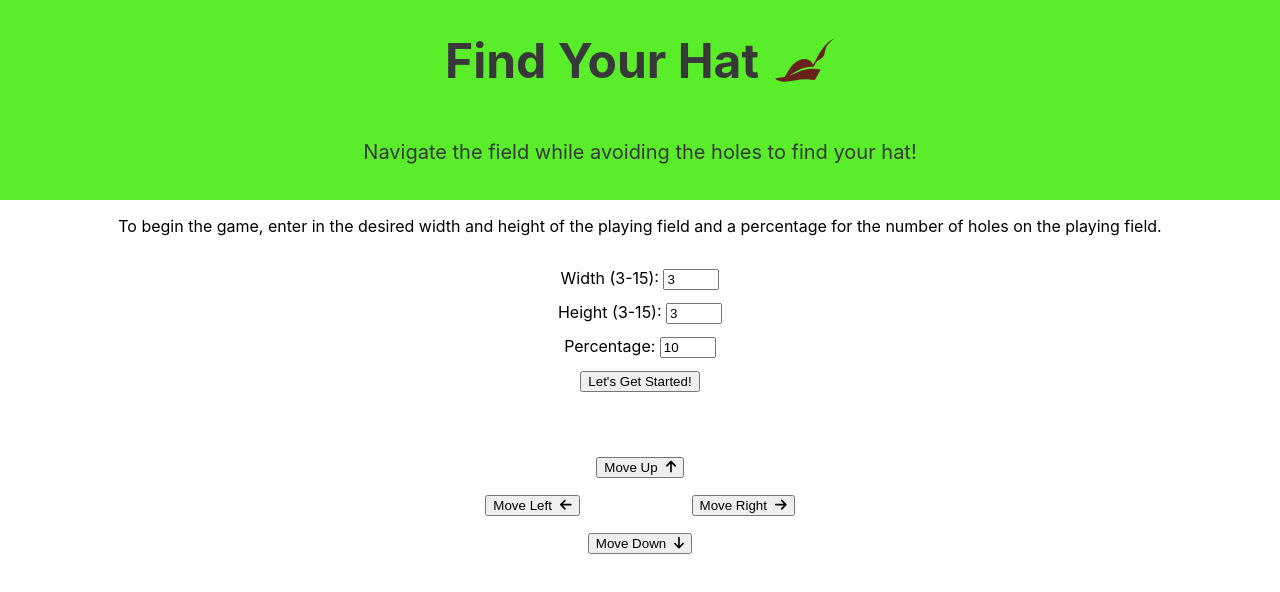
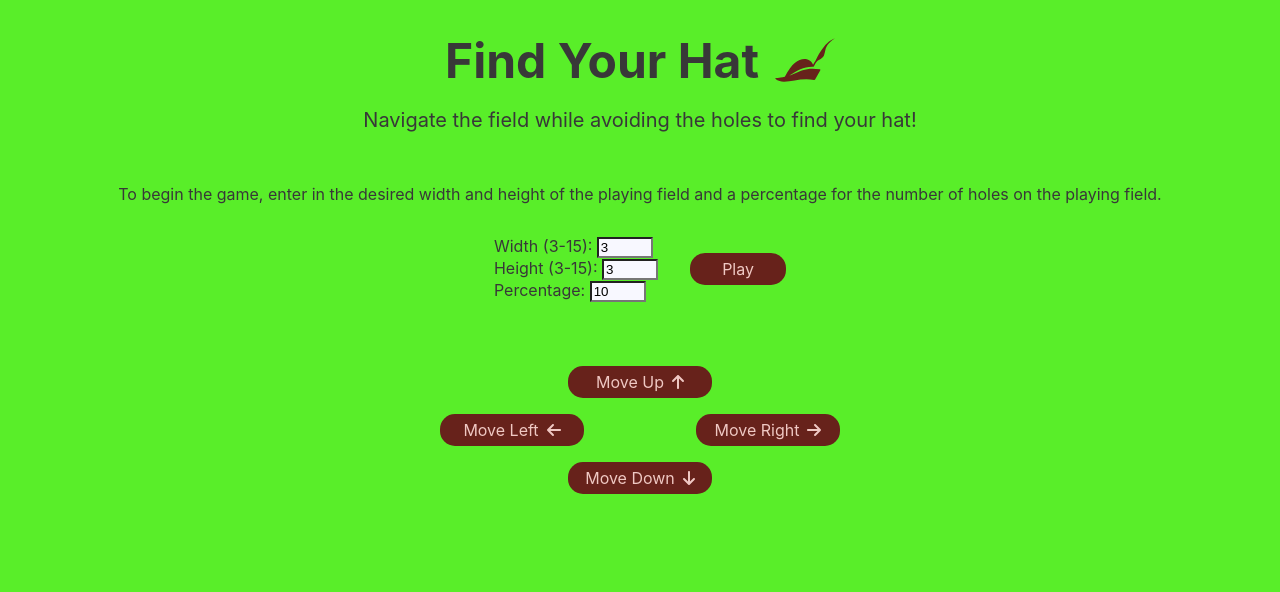
Before and after one commit to bradywinslow/findYourHat, a React (Create React App) app: page / in a window 1280 px wide. Shown: the top 592 px of the page. Built offline with nearby package versions, Linux system fonts and the light colour scheme.

Commit message:
style background color, header, starting form, and movement buttons

```diff
--- a/src/App.css
+++ b/src/App.css
@@ -1,4 +1,4 @@
-.App {
+* {
   background-color: #59EE29;
 }
 
--- a/src/components/Field.jsx
+++ b/src/components/Field.jsx
@@ -4,8 +4,8 @@ import styles from '../styles/Field.module.css';
 export default function Field({ fieldData }) {
 
     return (
-        <div className={styles.field}>
-            <table>
+        <div className={styles.fieldContainer}>
+            <table className={styles.field}>
                 <tbody>
                     {fieldData.map((row, rowIndex) => {
                         return (
--- a/src/components/Header.jsx
+++ b/src/components/Header.jsx
@@ -5,12 +5,12 @@ import { faPiedPiperHat } from '@fortawesome/free-brands-svg-icons';
 
 export default function Header() {
     return (
-        <div className={styles.HeaderContainer}>
-            <div className={styles.HeaderTitle}>
-                <h1 className={styles.Title}>Find Your Hat</h1>
-                <FontAwesomeIcon icon={faPiedPiperHat} className={styles.HeaderHat}/>
+        <div className={styles.headerContainer}>
+            <div className={styles.headerTitle}>
+                <h1 className={styles.title}>Find Your Hat</h1>
+                <FontAwesomeIcon icon={faPiedPiperHat} className={styles.headerHat}/>
             </div>
-            <div className={styles.GameInstructions}>
+            <div className={styles.gameInstructions}>
                 <p>Navigate the field while avoiding the holes to find your hat!</p>
             </div>
         </div>
--- a/src/components/StartingForm.jsx
+++ b/src/components/StartingForm.jsx
@@ -103,15 +103,17 @@ export default function StaringForm() {
     }
 
     return (
-        <div>
-            <div className={styles.Instructions}>
+        <div className={styles.startingContainer}>
+            <div className={styles.startingInstructions}>
                 <p>To begin the game, enter in the desired width and height of the playing field and a percentage for the number of holes on the playing field.</p>
             </div>
             <form onSubmit={handleSubmit}>
-                <div className={styles.StartingForm}>
+                <div className={styles.startingForm}>
+                    <div>
                         <div>
                             <label htmlFor='width'>Width (3-15): </label>
                             <input
+                                className={styles.inputField}
                                 type='number'
                                 name='width'
                                 id='width'
@@ -125,6 +127,7 @@ export default function StaringForm() {
                         <div>
                             <label htmlFor='height'>Height (3-15): </label>
                             <input
+                                className={styles.inputField}
                                 type='number'
                                 name='height'
                                 id='height'
@@ -138,6 +141,7 @@ export default function StaringForm() {
                         <div>
                             <label htmlFor='percentage'>Percentage: </label>
                             <input
+                                className={styles.inputField}
                                 type='number'
                                 name='percentage'
                                 id='percentage'
@@ -149,8 +153,9 @@ export default function StaringForm() {
                                 onChange={handlePercentageInput}
                             />
                         </div>
-                    <div>
-                        <input type='submit' value="Let's Get Started!"></input>
+                    </div>
+                    <div className={styles.submitButtonContainer}>
+                        <input className={styles.submitButton} type='submit' value="Play"></input>
                     </div>
                 </div>
             </form>
--- a/src/styles/Field.module.css
+++ b/src/styles/Field.module.css
@@ -1,4 +1,4 @@
-.field {
+.fieldContainer {
     display: flex;
     justify-content: center;
     margin: 2rem 0 2rem 0;
@@ -9,6 +9,7 @@
     display: flex;
     justify-content: center;
     gap: 2rem;
+    background-color: ghostwhite;
 }
 
 .tableData {
@@ -17,4 +18,5 @@
     align-items: center;
     width: 4.5rem;
     height: 4.5rem;
+    background-color: ghostwhite;
 }
--- a/src/styles/GameOverModal.module.css
+++ b/src/styles/GameOverModal.module.css
@@ -14,13 +14,15 @@
     display: flex;
     flex-direction: column;
     align-items: center;
-    background-color: white;
-    padding: 20px;
+    background-color: ghostwhite;
+    padding: 2rem 2rem 2rem 2rem;
     border-radius: 15px;
 }
 
 .modalText {
     text-align: center;
+    background-color: ghostwhite;
+    margin-bottom: 1.25rem;
 }
 
 .modalButton {
@@ -30,5 +32,10 @@
     font: inherit;
     line-height: 1;
     cursor: pointer;
-    width: 6rem;
+    width: 7rem;
+    border-radius: 15px;
+    border: none;
+    background-color: #67221B;
+    color: #EFC8C3;
+    margin-bottom: 0.5rem;
 }
--- a/src/styles/Header.module.css
+++ b/src/styles/Header.module.css
@@ -1,29 +1,30 @@
-.HeaderContainer {
+.headerContainer {
     display: flex;
     flex-direction: column;
     justify-content: center;
     align-items: center;
     color: #383838;
-    background-color: #59EE29;
 }
 
-.HeaderTitle {
+.headerTitle {
     display: flex;
     align-items: center;
     height: 7.5rem;
     gap: 1rem;
 }
 
-.Title {
+.title {
     font-size: 3rem;
 }
 
-.HeaderHat {
+.headerHat {
     height: 3rem;
     color: #67221B;
 }
 
-.GameInstructions {
+.gameInstructions {
+    display: flex;
+    text-align: center;
     font-size: 1.25rem;
-    margin-bottom: 1rem;
+    margin: -2rem 2rem 1rem 2rem;
 }
--- a/src/styles/MovementButtons.module.css
+++ b/src/styles/MovementButtons.module.css
@@ -15,6 +15,18 @@
     justify-content: center;
 }
 
+button {
+    padding: 0.5rem;
+    font: inherit;
+    line-height: 1;
+    width: 9rem;
+    border-radius: 15px;
+    border: none;
+    background-color: #67221B;
+    color: #EFC8C3;
+}
+
 .faArrowUp, .faArrowLeft, .faArrowRight, .faArrowDown {
     margin-left: 0.5rem;
+    background-color: #67221B;
 }
--- a/src/styles/StartingForm.module.css
+++ b/src/styles/StartingForm.module.css
@@ -1,11 +1,35 @@
-.Instructions {
-    text-align: center;
-    margin-bottom: 2rem;
+.startingContainer {
+    color: #383838;
 }
 
-.StartingForm {
+.startingInstructions {
+    text-align: center;
+    margin: 0 2rem 2rem 2rem;
+}
+
+.startingForm {
     display: flex;
-    flex-direction: column;
+    justify-content: center;
+    gap: 2rem;
+}
+
+.inputField {
+    background-color: ghostwhite;
+}
+
+.submitButtonContainer {
+    display: flex;
     align-items: center;
-    gap: .75rem;
 }
+
+.submitButton {
+    background-color: #67221B;
+    color: #EFC8C3;
+    padding: 0.5rem;
+    font: inherit;
+    line-height: 1;
+    cursor: pointer;
+    width: 6rem;
+    border-radius: 15px;
+    border: none;
+}
```
Lines whose indentation alone changed are shown as unchanged.
